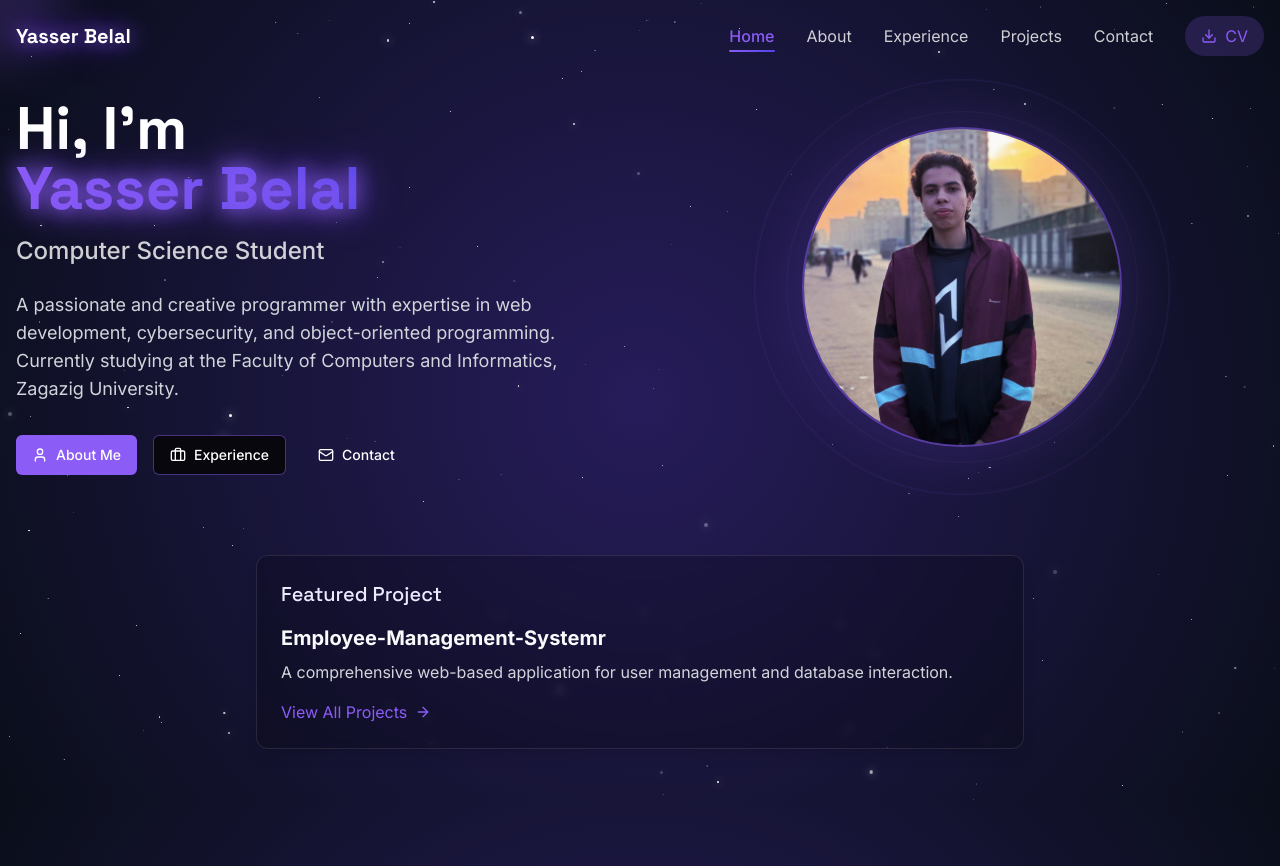
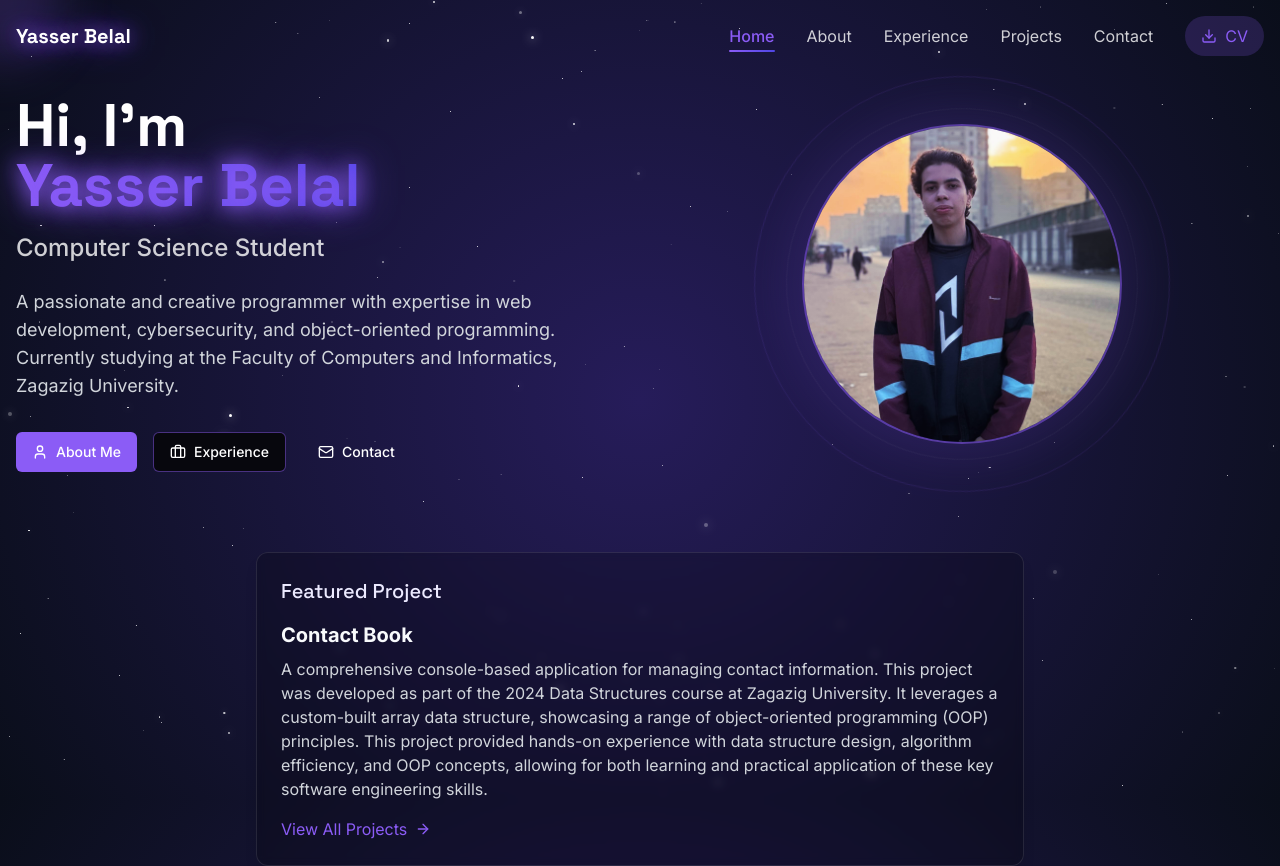
Before and after one commit to yaserbelal/cosmic-folio-galaxy-glow, a React (Vite) app: page / in a window 1280 px wide. Shown: the top 866 px of the page. Built offline with nearby package versions, Linux system fonts and the light colour scheme.

Commit message:
the latest project add a dynamically in featured project

```diff
--- /dev/null
+++ b/src/data/projects.ts
@@ -0,0 +1,29 @@
+export interface ProjectType {
+  title: string;
+  description: string;
+  tags: string[];
+  github?: string;
+  demo?: string;
+  image?: string;
+}
+
+export const projects: ProjectType[] = [
+  {
+    title: "Employee-Management-System",
+    description: "A comprehensive web-based application for user management and database interaction. This project was developed as part of the GDG On Campus Zagazig Tasks. It utilizes PHP for server-side scripting and integrates with a MySQL database, showcasing core principles of web development, including form handling, data validation, and CRUD operations. Through this project, we gained practical experience in backend development, database design, and secure data processing — essential skills in backend web development.",
+    tags: ["PHP","Javascript","Database"],
+    github: "https://github.com/yaserbelal/Employee-Management-System",
+  },
+  {
+    title: "Quran-Playlist-Manager",
+    description: "A comprehensive console-based application for managing playlists. This project was developed as part of the 2024 Data Structures course at Zagazig University. It leverages a custom-built Double linked list data structure, showcasing a range of object-oriented programming (OOP) principles. This project provided hands-on experience with data structure design, algorithm efficiency, and OOP concepts, allowing for both learning and practical application of these key software engineering skills.",
+    tags: ["C++", "Data Structures", "OOP", "Console Application"],
+    github: "https://github.com/yaserbelal/Quran_Playlist_Manager",
+  },
+  {
+    title: "Contact Book",
+    description: "A comprehensive console-based application for managing contact information. This project was developed as part of the 2024 Data Structures course at Zagazig University. It leverages a custom-built array data structure, showcasing a range of object-oriented programming (OOP) principles. This project provided hands-on experience with data structure design, algorithm efficiency, and OOP concepts, allowing for both learning and practical application of these key software engineering skills.",
+    tags: ["C++", "Data Structures", "OOP", "Console Application"],
+    github: "https://github.com/yaserbelal/Contacts_Book",
+  }
+];
--- a/src/pages/Home.tsx
+++ b/src/pages/Home.tsx
@@ -1,9 +1,9 @@
-
 import { useEffect, useState } from 'react';
 import { Link } from 'react-router-dom';
 import { ArrowRight, Briefcase, Mail, User } from 'lucide-react';
 import { Button } from '@/components/ui/button';
 import ProfileImage from '../components/ProfileImage';
+import { projects } from '../data/projects';
 
 const Home = () => {
   const [loaded, setLoaded] = useState(false);
@@ -15,6 +15,8 @@ const Home = () => {
 
     return () => clearTimeout(timer);
   }, []);
+
+  const latestProject = projects[projects.length - 1];
 
   return (
     <div className="min-h-screen pt-24 pb-12 flex flex-col justify-center">
@@ -70,9 +72,8 @@ const Home = () => {
         <div className={`mt-20 galaxy-card p-6 max-w-3xl mx-auto transition-all duration-1000 delay-500 ${loaded ? 'opacity-100 translate-y-0' : 'opacity-0 translate-y-10'}`}>
           <h3 className="font-heading text-xl font-medium mb-4 text-galaxy-star">Featured Project</h3>
           <div className="mb-4">
-            <h4 className="text-xl font-bold mb-2">Employee-Management-Systemr</h4>
-            <p className="text-gray-300">
-            A comprehensive web-based application for user management and database interaction. </p>
+            <h4 className="text-xl font-bold mb-2">{latestProject.title}</h4>
+            <p className="text-gray-300">{latestProject.description}</p>
           </div>
           <Link to="/projects" className="inline-flex items-center text-galaxy-accent hover:underline">
             View All Projects <ArrowRight size={16} className="ml-2" />
--- a/src/pages/Projects.tsx
+++ b/src/pages/Projects.tsx
@@ -3,15 +3,7 @@ import { Card, CardContent, CardFooter, CardHeader } from '@/components/ui/card'
 import { Badge } from '@/components/ui/badge';
 import { Github, ExternalLink } from 'lucide-react';
 import { Button } from '@/components/ui/button';
-
-interface ProjectType {
-  title: string;
-  description: string;
-  tags: string[];
-  github?: string;
-  demo?: string;
-  image?: string;
-}
+import { projects, ProjectType } from '../data/projects';
 
 const Projects = () => {
   const [loaded, setLoaded] = useState(false);
@@ -23,27 +15,6 @@ const Projects = () => {
 
     return () => clearTimeout(timer);
   }, []);
-
-  const projects: ProjectType[] = [
-    {
-      title: "Employee-Management-System",
-      description: "A comprehensive web-based application for user management and database interaction. This project was developed as part of the GDG On Campus Zagazig Tasks. It utilizes PHP for server-side scripting and integrates with a MySQL database, showcasing core principles of web development, including form handling, data validation, and CRUD operations. Through this project, we gained practical experience in backend development, database design, and secure data processing — essential skills in backend web development.",
-      tags: ["PHP","Javascript","Database"],
-      github: "https://github.com/yaserbelal/Employee-Management-System",
-    },
-    {
-      title: "Quran-Playlist-Manager",
-      description: "A comprehensive console-based application for managing playlists. This project was developed as part of the 2024 Data Structures course at Zagazig University. It leverages a custom-built Double linked list data structure, showcasing a range of object-oriented programming (OOP) principles. This project provided hands-on experience with data structure design, algorithm efficiency, and OOP concepts, allowing for both learning and practical application of these key software engineering skills.",
-      tags: ["C++", "Data Structures", "OOP", "Console Application"],
-      github: "https://github.com/yaserbelal/Quran_Playlist_Manager",
-    },
-    {
-      title: "Contact Book",
-      description: "A comprehensive console-based application for managing contact information. This project was developed as part of the 2024 Data Structures course at Zagazig University. It leverages a custom-built array data structure, showcasing a range of object-oriented programming (OOP) principles. This project provided hands-on experience with data structure design, algorithm efficiency, and OOP concepts, allowing for both learning and practical application of these key software engineering skills.",
-      tags: ["C++", "Data Structures", "OOP", "Console Application"],
-      github: "https://github.com/yaserbelal/Contacts_Book",
-    }
-  ];
 
   return (
     <div className="min-h-screen pt-24 pb-12">
```
Also changed, not shown: public/lovable-uploads/95b36746-9e93-4e3d-bc92-e81db7bb9251.png (deleted).
